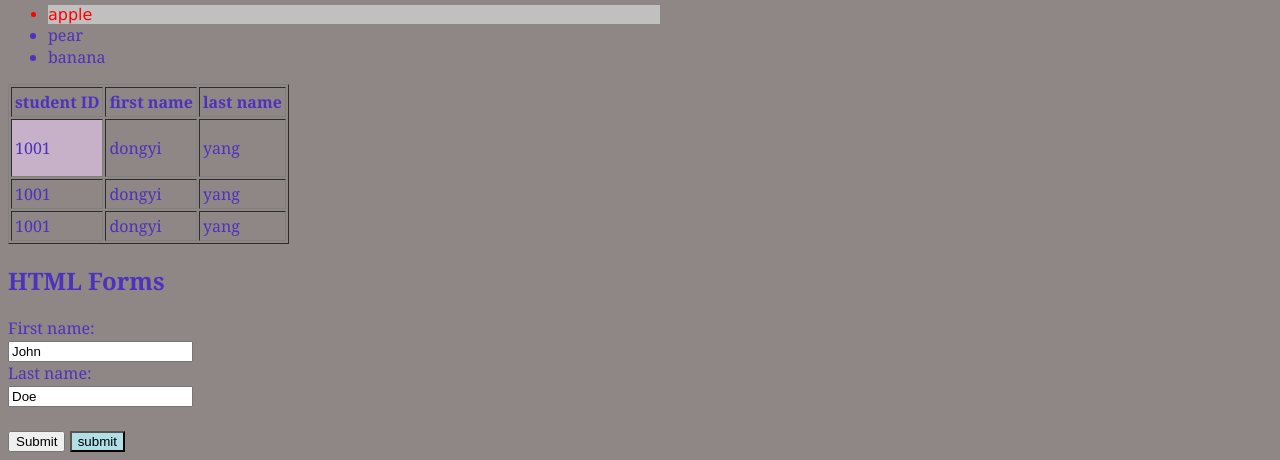
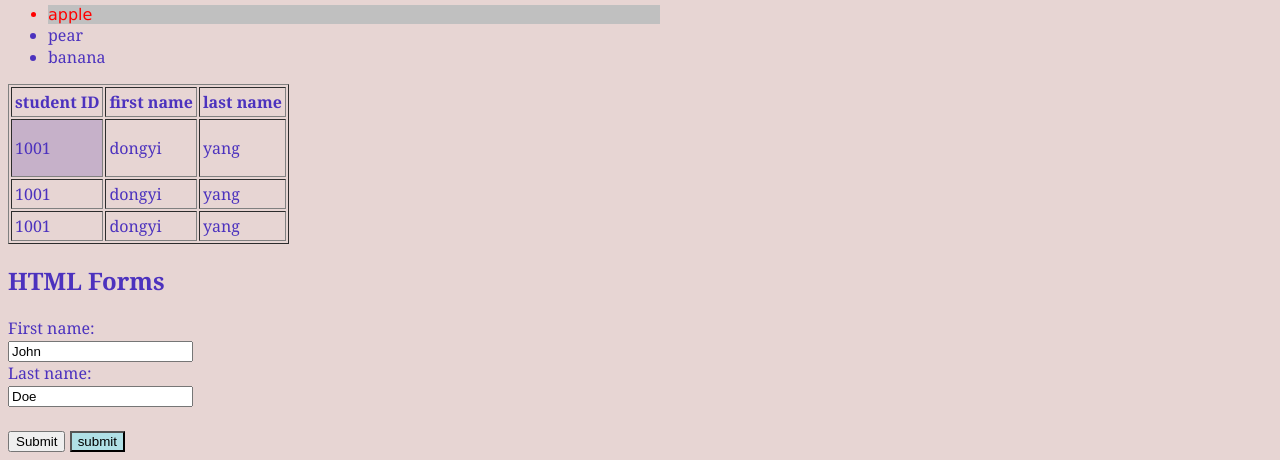
Before and after one commit to eesa-yang/workshop, a plain HTML site: page index.html in a window 1280 px wide. Shown: the part 500-960 px from the top of the page. Drawn offline with Linux system fonts and the light colour scheme.

Commit message:
Update index.html

```diff
--- a/index.html
+++ b/index.html
@@ -23,7 +23,7 @@
         }
     </style>
 </head>
-<body style="background-color: rgb(143, 134, 134);">
+<body style="background-color: rgb(231, 213, 211);">
 
 </body>
 <h1><i>hello</i>, you</h1>
```
